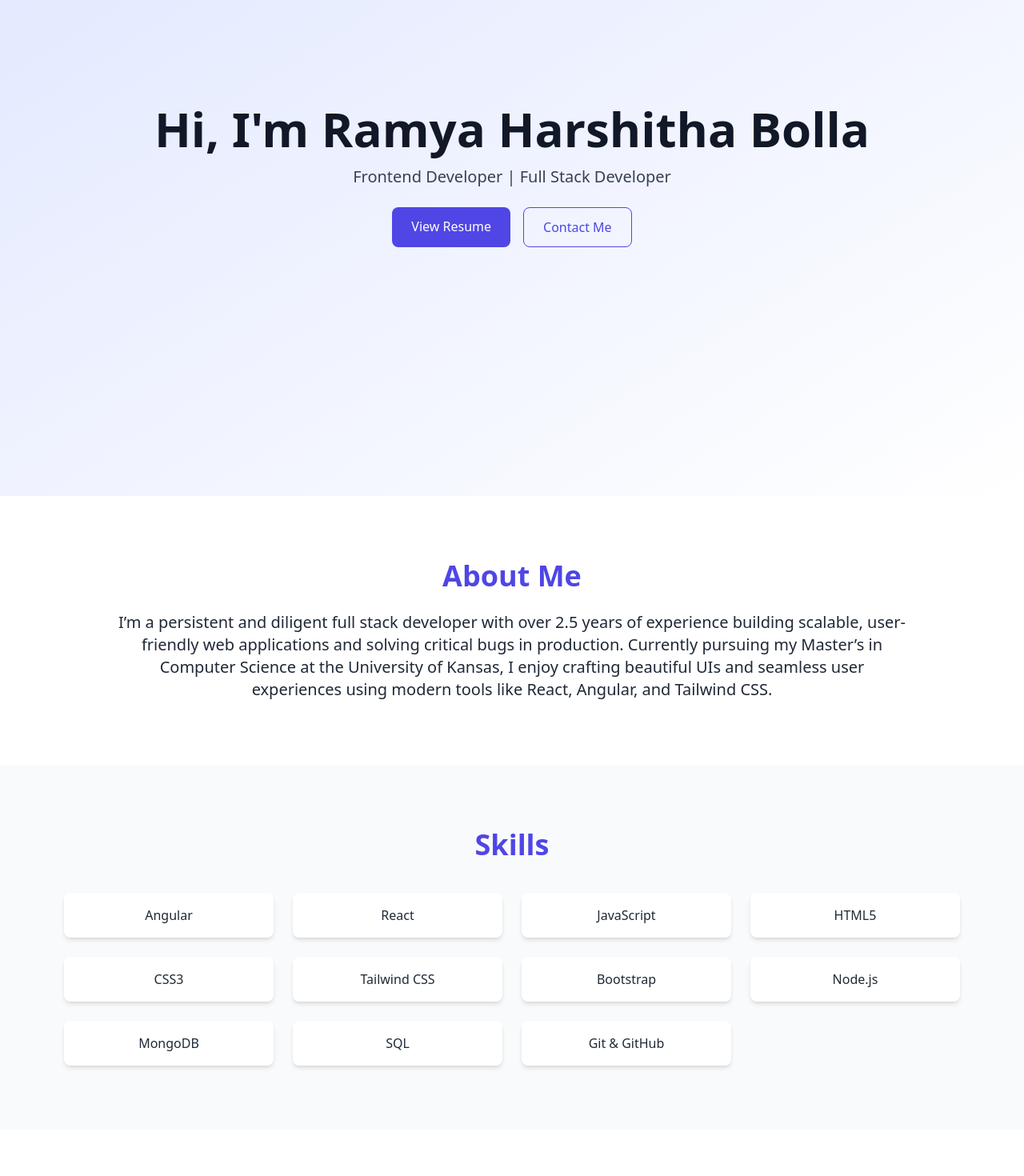
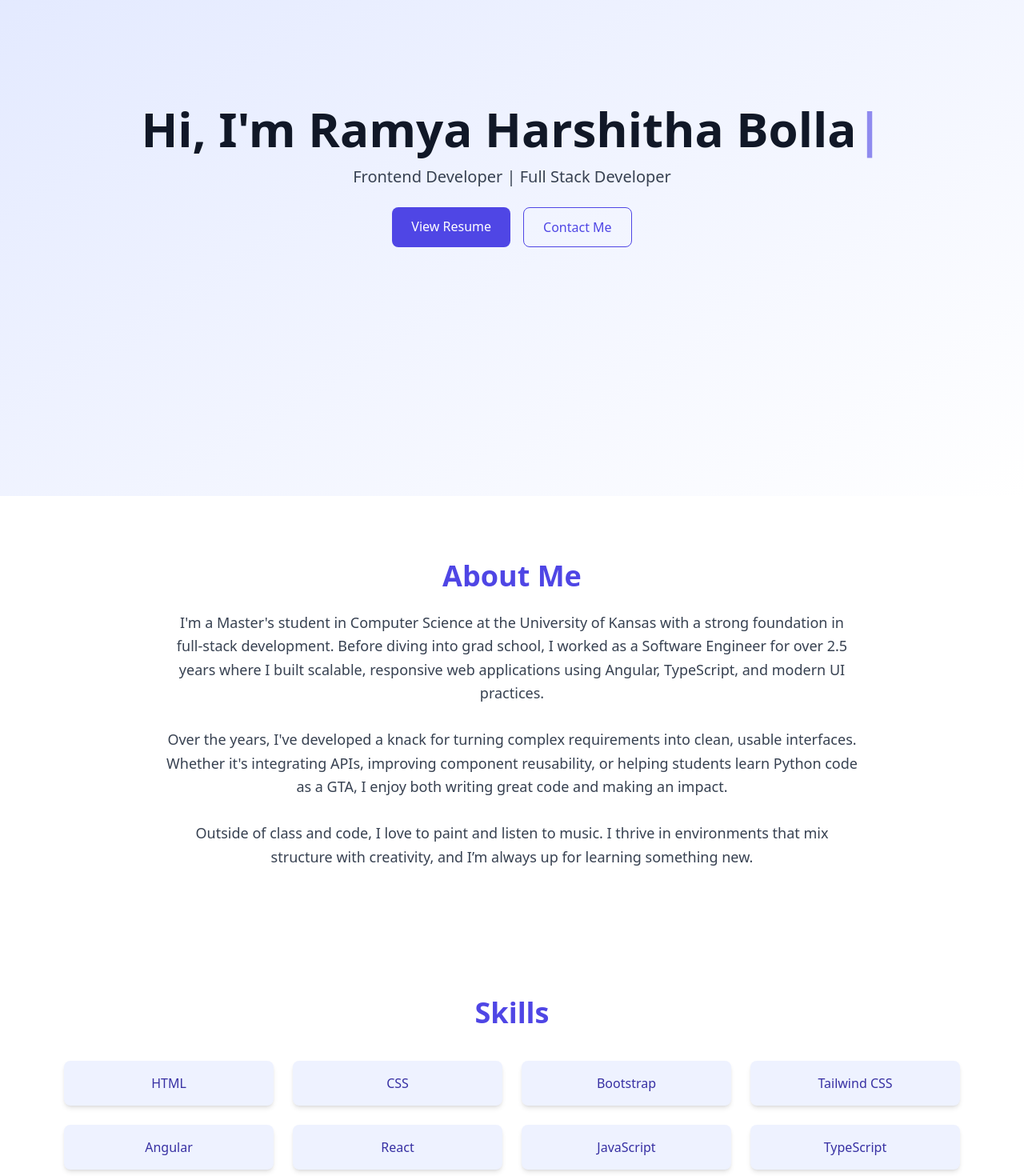
Before and after one commit to har-shee/portfolio, a React (Create React App) app: page / in a window 1280 px wide. Shown: the part 180-1650 px from the top of the page at 80% size. Built offline with nearby package versions, Linux system fonts and the light colour scheme.

Commit message:
portfolio

```diff
--- a/src/components/About.js
+++ b/src/components/About.js
@@ -1,16 +1,37 @@
 import React from 'react';
+import { motion } from 'framer-motion';
 
 const About = () => {
   return (
     <section id="about" className="py-20 bg-white text-gray-800">
-      <div className="max-w-5xl mx-auto px-4 text-center">
-        <h2 className="text-3xl sm:text-4xl font-bold mb-6 text-indigo-600">About Me</h2>
-        <p className="text-lg sm:text-xl leading-relaxed">
-          I’m a persistent and diligent full stack developer with over 2.5 years of experience
-          building scalable, user-friendly web applications and solving critical bugs in production.
-          Currently pursuing my Master’s in Computer Science at the University of Kansas, I enjoy
-          crafting beautiful UIs and seamless user experiences using modern tools like React, Angular, and Tailwind CSS.
-        </p>
+      <div className="max-w-4xl mx-auto px-4 text-center">
+        <motion.h2
+          className="text-3xl sm:text-4xl font-bold mb-6 text-indigo-600"
+          initial={{ opacity: 0, y: -30 }}
+          whileInView={{ opacity: 1, y: 0 }}
+          transition={{ duration: 0.6 }}
+          viewport={{ once: true }}
+        >
+          About Me
+        </motion.h2>
+
+        <motion.p
+          className="text-lg leading-relaxed text-gray-700"
+          initial={{ opacity: 0, y: 20 }}
+          whileInView={{ opacity: 1, y: 0 }}
+          transition={{ duration: 0.8 }}
+          viewport={{ once: true }}
+        >
+          I'm a Master's student in Computer Science at the University of Kansas with a strong foundation in full-stack development.
+          Before diving into grad school, I worked as a Software Engineer for over 2.5 years where I built scalable, responsive web
+          applications using Angular, TypeScript, and modern UI practices.
+          <br /><br />
+          Over the years, I've developed a knack for turning complex requirements into clean, usable interfaces. Whether it's integrating APIs,
+          improving component reusability, or helping students learn Python code as a GTA, I enjoy both writing great code and making an impact.
+          <br /><br />
+          Outside of class and code, I love to paint and listen to music. I thrive in environments that mix structure with creativity,
+          and I’m always up for learning something new.
+        </motion.p>
       </div>
     </section>
   );
--- a/src/components/Hero.js
+++ b/src/components/Hero.js
@@ -1,16 +1,56 @@
-import React from 'react';
+import React, { useEffect, useState, useRef } from 'react';
+import { motion } from 'framer-motion';
 
 const Hero = () => {
+  const fullText = "Hi, I'm Ramya Harshitha Bolla";
+  const [displayedText, setDisplayedText] = useState('');
+  const indexRef = useRef(0);
+
+  useEffect(() => {
+    const interval = setInterval(() => {
+      setDisplayedText((prev) => {
+        if (indexRef.current < fullText.length) {
+          const nextChar = fullText.charAt(indexRef.current);
+          indexRef.current += 1;
+          return prev + nextChar;
+        } else {
+          clearInterval(interval);
+          return prev;
+        }
+      });
+    }, 100);
+
+    return () => clearInterval(interval);
+  }, []);
+
   return (
     <section className="h-screen bg-gradient-to-br from-indigo-100 to-white flex items-center justify-center">
-      <div className="text-center px-4">
+      <motion.div
+        className="text-center px-4"
+        initial={{ opacity: 0 }}
+        animate={{ opacity: 1 }}
+        transition={{ duration: 1 }}
+      >
         <h1 className="text-4xl sm:text-6xl font-bold text-gray-900 mb-4">
-          Hi, I'm Ramya Harshitha Bolla
+          {displayedText}
+          <span className="inline-block animate-pulse text-indigo-600">|</span>
         </h1>
-        <p className="text-lg sm:text-xl text-gray-700 mb-6">
+
+        <motion.p
+          className="text-lg sm:text-xl text-gray-700 mb-6"
+          initial={{ opacity: 0, y: 20 }}
+          animate={{ opacity: 1, y: 0 }}
+          transition={{ delay: 2, duration: 0.6 }}
+        >
           Frontend Developer | Full Stack Developer
-        </p>
-        <div className="flex justify-center gap-4">
+        </motion.p>
+
+        <motion.div
+          className="flex justify-center gap-4"
+          initial={{ opacity: 0, y: 20 }}
+          animate={{ opacity: 1, y: 0 }}
+          transition={{ delay: 2.5, duration: 0.6 }}
+        >
           <a
             href="/BRH.pdf"
             target="_blank"
@@ -25,8 +65,8 @@ const Hero = () => {
           >
             Contact Me
           </a>
-        </div>
-      </div>
+        </motion.div>
+      </motion.div>
     </section>
   );
 };
--- a/src/components/Skills.js
+++ b/src/components/Skills.js
@@ -1,32 +1,45 @@
 import React from 'react';
+import { motion } from 'framer-motion';
 
 const skills = [
-  "Angular",
-  "React",
-  "JavaScript",
-  "HTML5",
-  "CSS3",
-  "Tailwind CSS",
-  "Bootstrap",
-  "Node.js",
-  "MongoDB",
-  "SQL",
-  "Git & GitHub",
+  "HTML", "CSS", "Bootstrap", "Tailwind CSS",
+  "Angular", "React",
+  "JavaScript", "TypeScript", "Python", "Java", "SQL",
+  "MongoDB", "MySQL",
+  "Git", "GitHub", "GitLab",
+  "JIRA", "Ghidra"
 ];
+
+const fadeUp = {
+  hidden: { opacity: 0, y: 20 },
+  visible: (i) => ({
+    opacity: 1,
+    y: 0,
+    transition: {
+      delay: i * 0.05,
+      duration: 0.4
+    }
+  })
+};
 
 const Skills = () => {
   return (
-    <section id="skills" className="py-20 bg-gray-50 text-gray-800">
+    <section id="skills" className="py-20 bg-white text-gray-900">
       <div className="max-w-6xl mx-auto px-4 text-center">
         <h2 className="text-3xl sm:text-4xl font-bold mb-10 text-indigo-600">Skills</h2>
         <div className="grid grid-cols-2 sm:grid-cols-3 md:grid-cols-4 gap-6">
           {skills.map((skill, index) => (
-            <div
+            <motion.div
               key={index}
-              className="bg-white shadow-md p-4 rounded-lg hover:shadow-xl transition"
+              custom={index}
+              initial="hidden"
+              whileInView="visible"
+              viewport={{ once: true }}
+              variants={fadeUp}
+              className="bg-indigo-50 text-indigo-800 font-medium shadow-md p-4 rounded-lg hover:shadow-xl transition"
             >
               {skill}
-            </div>
+            </motion.div>
           ))}
         </div>
       </div>
```
